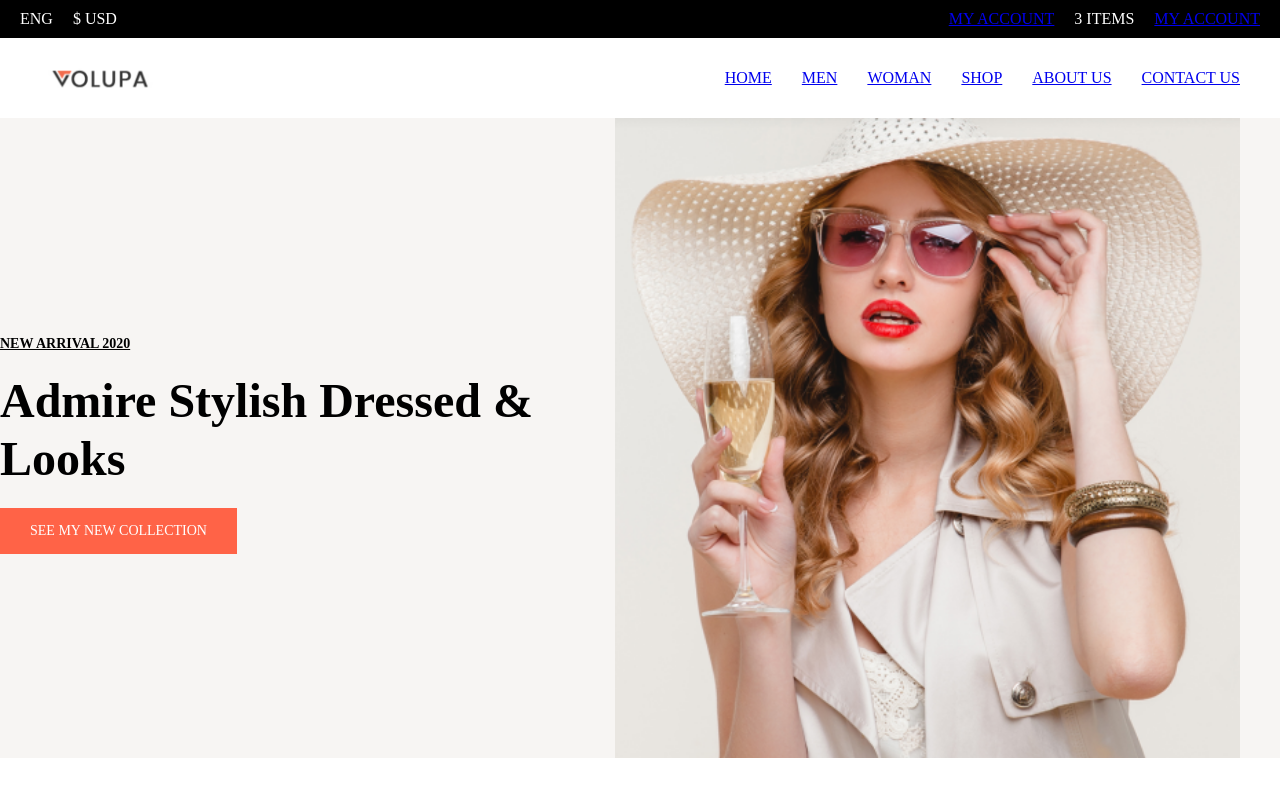
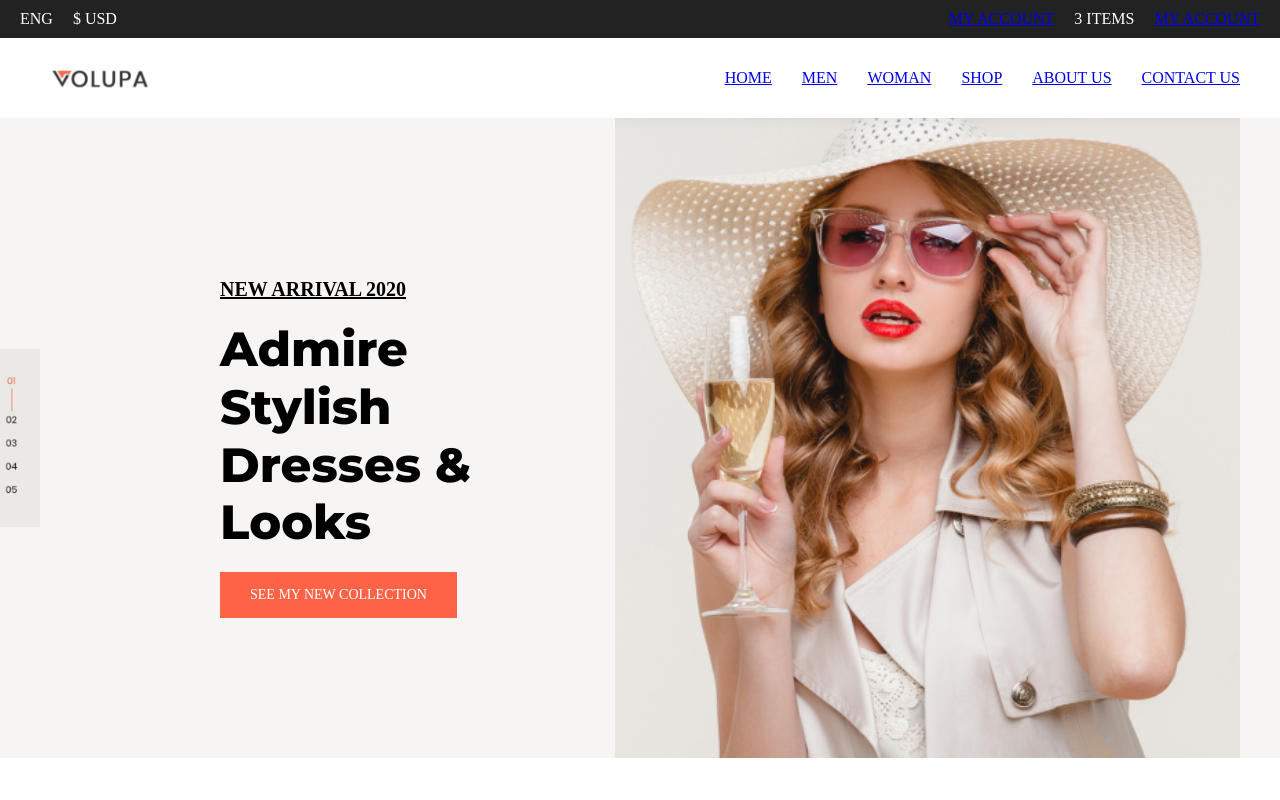
Before and after one commit to javaAlvaroch975/Tarea-Pepe-Volupa-CSS, a plain HTML site: page index.html in a window 1280 px wide. Shown: the top 800 px of the page. Drawn offline with Linux system fonts and the light colour scheme.

Commit message:
VFINAL -> ASIDE SEC 1 + FUENTES

```diff
--- a/index.html
+++ b/index.html
@@ -36,10 +36,15 @@
     <main>
         <!-- SECCION 1 -->
         <section>
+            <aside>
+                <figure>
+                    <img src="./imagenes/section1/numeros.png" alt="Numeros">
+                </figure>
+            </aside>
             <article>
                 <header>
                     <p>NEW ARRIVAL 2020</p>
-                    <h2>Admire Stylish Dressed & Looks</h2>
+                    <h2>Admire Stylish Dresses & Looks</h2>
                 </header>
                 <a href="https://www.youtube.com" target="_blank" class="btn-volupa">SEE MY NEW COLLECTION</a>
             </article>
@@ -133,7 +138,8 @@
         </section>
 
         <!-- SECCION 6 -->
-        <section class="sec6-unificada" aria-labelledby="subscribe-title">
+        <!-- Section con 6 figures -->
+        <section class="section6">
             <article>
                 <figure>
                     <img src="./imagenes/section5/modelo.avif" alt="Short Dress with Flounces">
@@ -202,7 +208,7 @@
     </main>
 
     <!-- FOOTER -->
-    <footer>
+    <footer> <!-- Esta dividido en 2 partes, un aside a la izquierda y una tabla a la derecha -->
         <aside>
             <figure>
                 <img src="./imagenes/footer/logo black.png" alt="Logo VOLUPA">
--- a/volupa.css
+++ b/volupa.css
@@ -1,3 +1,14 @@
+@import url('https://fonts.googleapis.com/css2?family=Inter:wght@600;700&family=Montserrat:wght@800&display=swap');
+
+/* Títulos de secciones 1, 4 y 5 */
+section:first-of-type h2,
+.section4 h2,
+section:nth-of-type(5) h3 {
+    font-family: 'Montserrat', sans-serif;
+    font-weight: 800;
+}
+
+
 /* HE DEJADO 2 ESPACIOS ENTRE "SECCIONES" PARA HACERLO MAS LEGIBLE */
 /* BODY */
 body {
@@ -5,7 +16,6 @@ body {
     margin: 0;
     padding: 0;
 }
-
 
 /* HEADER CON NAVS */
 header nav {
@@ -16,7 +26,7 @@ header nav {
 }
 
 header nav:first-child {
-    background-color: black;
+    background-color: #222;
     color: white;
     padding: 10px 20px;
 }
@@ -53,6 +63,24 @@ section:first-child {
     background-color: #f7f5f3;
 }
 
+section:first-child aside {
+    display: flex;
+    flex-direction: column;
+    align-items: flex-end;
+    justify-content: center;
+    min-width: 80px;
+    margin-right: 100px;
+    height: 100%;
+}
+
+section:first-child aside img {
+    width: 60px;
+    height: auto;
+    display: block;
+    margin: 0;
+    filter: none;
+}
+
 section:first-child img {
     height: 80vh;
     gap: 40px;
@@ -62,7 +90,7 @@ section:first-child img {
 section:first-child p {
     font-weight: bold;
     text-decoration: underline;
-    font-size: 14px;
+    font-size: 20px;
     margin-bottom: 10px;
 }
 
@@ -276,7 +304,7 @@ section:nth-of-type(5) ul li:hover {
 
 
 /* SECTION 6 */
-.sec6-unificada {
+.section6 {
     display: grid;
     grid-template-columns: repeat(3, 1fr);
     gap: 40px 15px;
```
Also changed, not shown: imagenes/section1/numeros.png (added).
